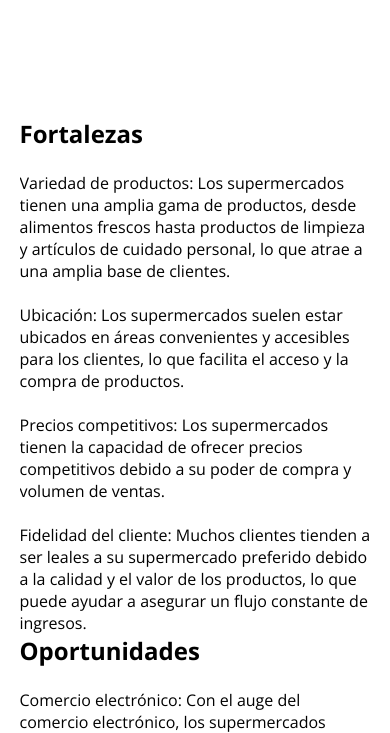
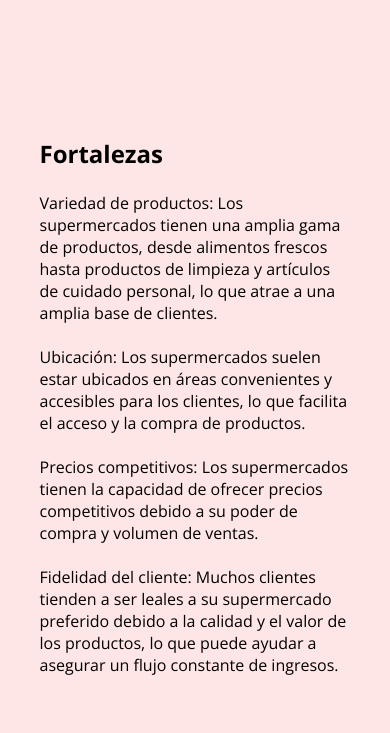
Before and after one commit to RAJJS5/Supermercado-Macro-Express, a plain HTML site: page index.html in a window 390 px wide. Shown: the part 6994-7727 px from the top of the page. Drawn offline with nearby package versions, Linux system fonts and the light colour scheme.

Commit message:
Add files via upload

```diff
--- a/css/estilos.css
+++ b/css/estilos.css
@@ -24,7 +24,41 @@ body {
     text-align: center;
     margin-bottom: 60px;
 }
+/* a */
+.fila {
+    display: flex;
+    flex-wrap: wrap;
+    width: 100%;
+    margin-bottom: 20px;
+  }
 
+  .columna {
+    flex-basis: 45%;
+    box-sizing: border-box;
+    padding: 20px;
+  }
+
+  .columna-izquierda {
+    margin-right: 10%;
+  }
+  .columna-centrada { /* agregar clase para centrar la columna */
+    display: flex;
+    justify-content: center;
+    align-items: center;
+  }
+  .columna-centrada p {
+    margin-top: 30px;
+  }
+  @media (max-width: 768px) {
+    .columna {
+      flex-basis: 100%;
+    }
+
+    .columna-izquierda {
+      margin-right: 0;
+      margin-bottom: 20px;
+    }
+  }
 /* Header */
 
 header {
@@ -134,7 +168,12 @@ main .sobre-nosotros{
 .portafolio{
     background: #f2f2f2;
 }
-
+.portafolio2{
+    background: #ffe6e6;
+}
+.portafolio3{
+    background: #ffffff;
+}
 .galeria-port{
     display: flex;
     justify-content: space-evenly;
```
